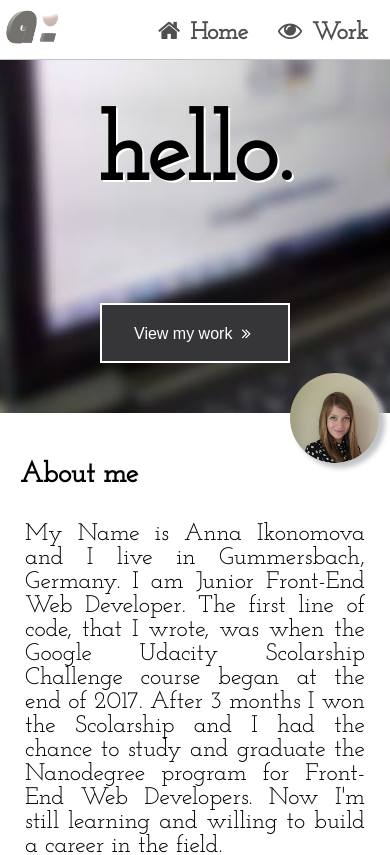
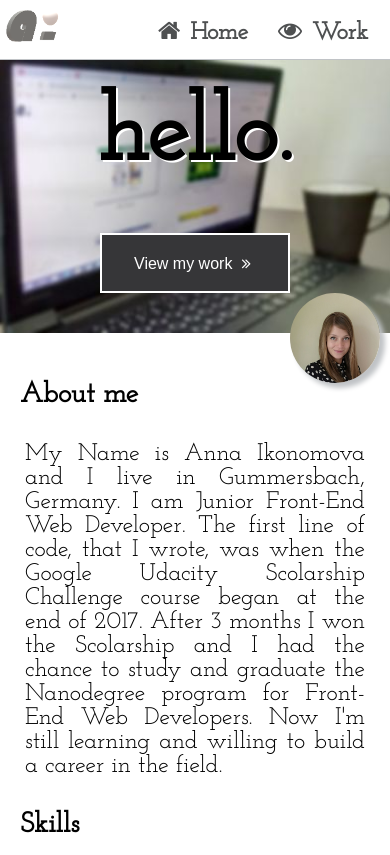
Before and after one commit to anikonomova/Portfolio-Ikonomova, a React (Create React App) app: page / in a window 390 px wide. Shown: the top 855 px of the page. Built offline with nearby package versions, Linux system fonts and the light colour scheme.

Commit message:
Style changes

```diff
--- a/src/App.css
+++ b/src/App.css
@@ -210,7 +210,7 @@ a:focus {
   width: 100%;
 }
 .featuredWork {
-  font-size: calc(12px + 3vmin);
+  font-size: calc(22px + 3vmin);
 }
 
 .box {
@@ -222,7 +222,6 @@ a:focus {
 
 .projects {
   width: 400px;
-  padding: 20px;
   box-shadow: 10px 10px 5px grey;
 }
 
@@ -289,11 +288,15 @@ a {
 /*--------------Responsive---------*/
 
 @media screen and (max-width: 570px) {
+
+  .home {
+    background-image: url('./Images/2322.jpg');
+  }
 .header {
-  padding: 50px;
+  padding: 30px;
 }
 .col-2 {
-  padding: 50px;
+  padding: 20px 20px 40px 20px;
 }
   .anna {
     display: block;
@@ -308,7 +311,7 @@ a {
 
   .logo {
     width: 65px;
-    height: 50px;
+    height: 48px;
   }
   #heading {
     font-size: 16px;
@@ -354,7 +357,6 @@ a {
 
   .projects {
     width: 400px;
-    padding: 20px;
     box-shadow: 10px 10px 5px grey;
   }
 }
--- a/src/index.js
+++ b/src/index.js
@@ -12,4 +12,4 @@ ReactDOM.render(
 // If you want your app to work offline and load faster, you can change
 // unregister() to register() below. Note this comes with some pitfalls.
 // Learn more about service workers: https://bit.ly/CRA-PWA
-serviceWorker.unregister();
+serviceWorker.register();
```
